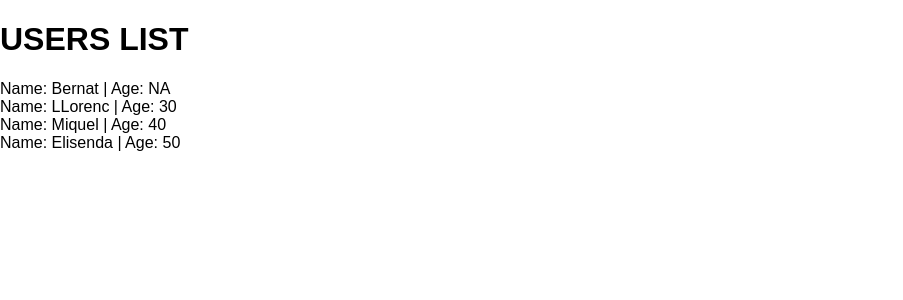
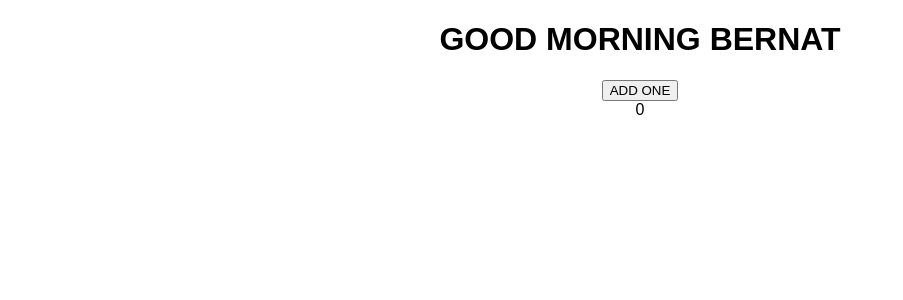
Before and after one commit to bernatferragut/cryptotracker-v4-app, a React (Create React App) app: page / in a window 1280 px wide. Shown: the top 300 px of the page, without its empty margins (0-903 px from the left). Built offline with nearby package versions, Linux system fonts and the light colour scheme.

Commit message:
React Test-2
React Test-2

```diff
--- a/src/App.js
+++ b/src/App.js
@@ -1,19 +1,28 @@
 import React, { Component } from 'react';
-import Users from './users/Users';
 import './App.css';
 
-
-// JSX funtime
-
 class App extends Component {
+  // 1. Constructor Method + State
+  constructor(){
+    super();
+    this.state = {
+      name: "BERNAT",
+      count:0
+      }
+  }
+  // 2. Extra Methods
+  addOne = () => {
+    this.setState({ count: this.state.count+1 });
+  }
+  // 3. Render Method
   render() {
-    // You can only render one ROOT tag
     return (
-      <div>
-        <Users title="USERS LIST"/>
+      <div className="App">
+        <h1>GOOD MORNING {this.state.name}</h1>
+        <button onClick={this.addOne}> ADD ONE </button>
+        <div>{this.state.count}</div>
       </div>
     );
   }
 }
-
 export default App;
--- a/src/users/User.js
+++ /dev/null
@@ -1,14 +0,0 @@
-import React from 'react';
-
-// using arrow functions instead of classes
-const User = (props) => {
-    let age = props.age? props.age : 'NA';
-    if (props.children){
-        return <div>Name: {props.children} | Age: {age}</div>
-    }
-    return (
-        <div>INSERT A VALID CHILDREN PLEASE</div>
-    );
-}
-
-export default User;
--- a/src/users/Users.js
+++ /dev/null
@@ -1,18 +0,0 @@
-import React, { Component } from 'react';
-import User from './User';
-
-class Users extends Component{
-    render(){
-        return (
-            <div >
-                <h1>{this.props.title}</h1>
-                <User >Bernat</User>
-                <User age="30">LLorenc</User>
-                <User age="40">Miquel</User>
-                <User age="50">Elisenda</User>
-            </div>
-        );
-    }
-}
-
-export default Users;
```
